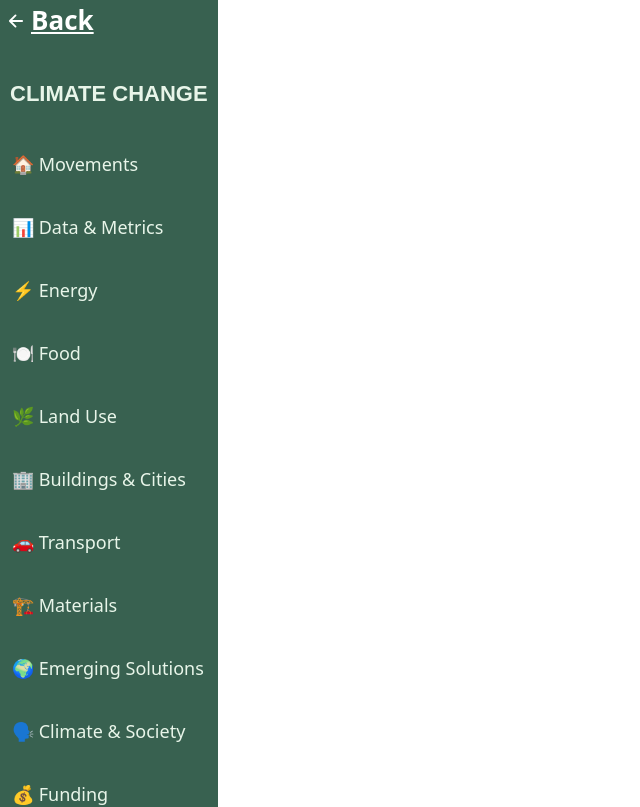
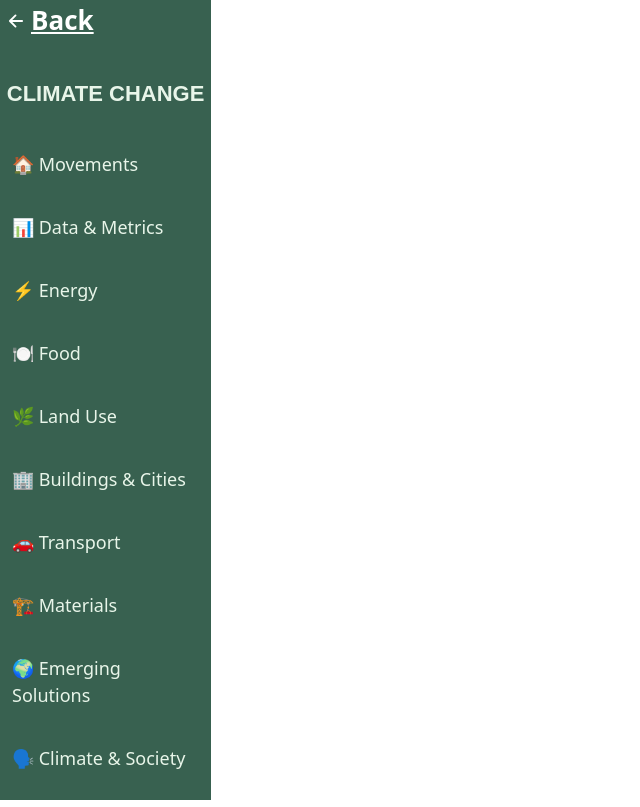
Before and after one commit to ShahxHussain/Climate-ActionHub-and-Assistance, a React (Create React App) app: page /dashboard in a window 1280 px wide. Shown: the top 807 px of the page, without its empty margins (0-640 px from the left). Built offline with nearby package versions, Linux system fonts and the light colour scheme.

Commit message:
climateActionHub Layout Updated

```diff
--- a/src/ClimateActionHub/Assets/CSS/Dashboard.css
+++ b/src/ClimateActionHub/Assets/CSS/Dashboard.css
@@ -1,14 +1,21 @@
-.dashboard-container {
+/* .dashboard-container {
   display: flex;
-  height: 100vh; /* Full screen height */
+  height: 100vh;
 }
 
 .sidebar-container {
-  width: 15%;  /* Sidebar takes 20% of the screen */
-  display: flex; /* Ensures it grows properly */
+  width: 15%;
+  display: flex;
 }
 
 .content-container {
   flex-grow: 1;
-  overflow-x: hidden; /* Prevents horizontal scrolling */
+  overflow-x: hidden;
+} */
+
+
+
+.dashboardmain{
+  display: flex;
+  flex-direction: row;
 }
--- a/src/ClimateActionHub/Assets/CSS/Dashboardleft.css
+++ b/src/ClimateActionHub/Assets/CSS/Dashboardleft.css
@@ -1,14 +1,21 @@
 
 /* Sidebar container */
 .sidebar1 {
-    background-color: #386150; /* Deep green */
- width: 100%;
- height: 1000px;
-    display: flex;
-    flex-direction: column;
-    width: 260px; /* Fixed width */
-    transition: width 0.3s ease-in-out;
+  background-color: #386150;
+  width: 16.5vw;
+  height: 100vh; /* Full screen height */
+  display: flex;
+  flex-direction: column;
+  position: fixed; /* Keep sidebar fixed */
+  left: 0;
+  top: 0;
+  overflow-y: auto; /* Enable scrolling inside sidebar if needed */
 }
+
+.sidebar1 ul {
+  flex-grow: 1; /* Allow list to take available space */
+}
+
 
 /* Sidebar heading */
 .sidebar1 h2 {
--- a/src/ClimateActionHub/Dashboard.js
+++ b/src/ClimateActionHub/Dashboard.js
@@ -4,17 +4,24 @@ import "./Assets/CSS/Dashboard.css";
 
 export function Dashboard() {
   return (
-
-          <div className="dashboard-container">
-            {/* Sidebar */}
+    <>
+      {/* <div className="dashboard-container">
         <div className="sidebar-container">
           <Dashboardleft />
         </div>
-
-            {/* Main Content */}
         <div className="content-container">
           <Dashboardright />
         </div>
+      </div> */}
+
+      <div className="dashboardmain">
+        <div className="col-md-2" >
+          <Dashboardleft/>
         </div>
+        <div className="col-md-10" >
+          <Dashboardright/>
+        </div>
+      </div>
+    </>
   );
 }
```
Lines whose indentation alone changed are shown as unchanged.
